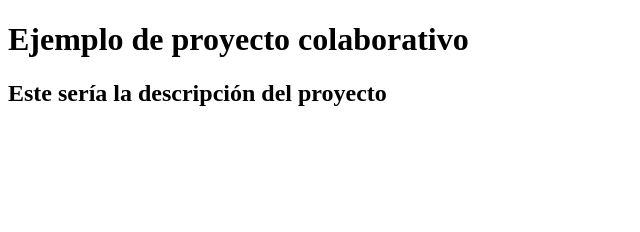
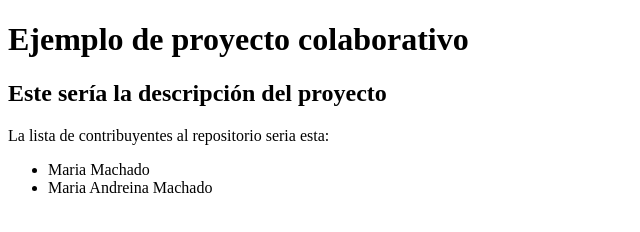
Before and after one commit to machadomw19/proyecto1, a plain HTML site: page index.html in a window 1280 px wide. Shown: the whole page, without its empty margins (0-640 px from the left). Drawn offline with Linux system fonts and the light colour scheme.

Commit message:
Update index.html

```diff
--- a/index.html
+++ b/index.html
@@ -9,6 +9,10 @@
     <header>
         <h1>Ejemplo de proyecto colaborativo</h1>
         <h2>Este sería la descripción del proyecto</h2>
+        <p>La lista de contribuyentes al repositorio seria esta:</p>
+        <ul>
+            <li> Maria Machado</li>
+            <li> Maria Andreina Machado</li>
     </header>
 
 </body>
```
